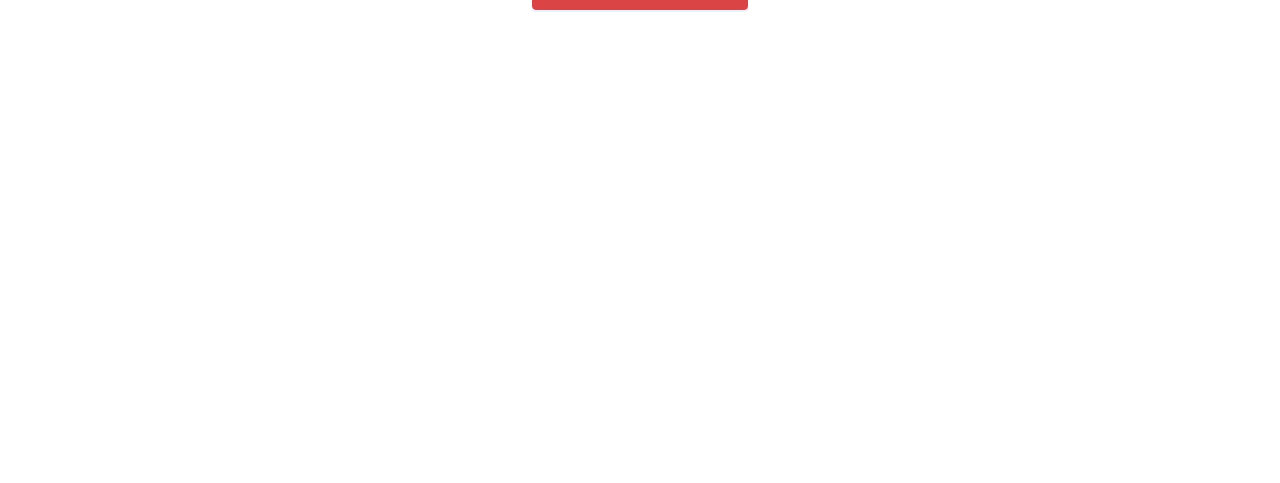
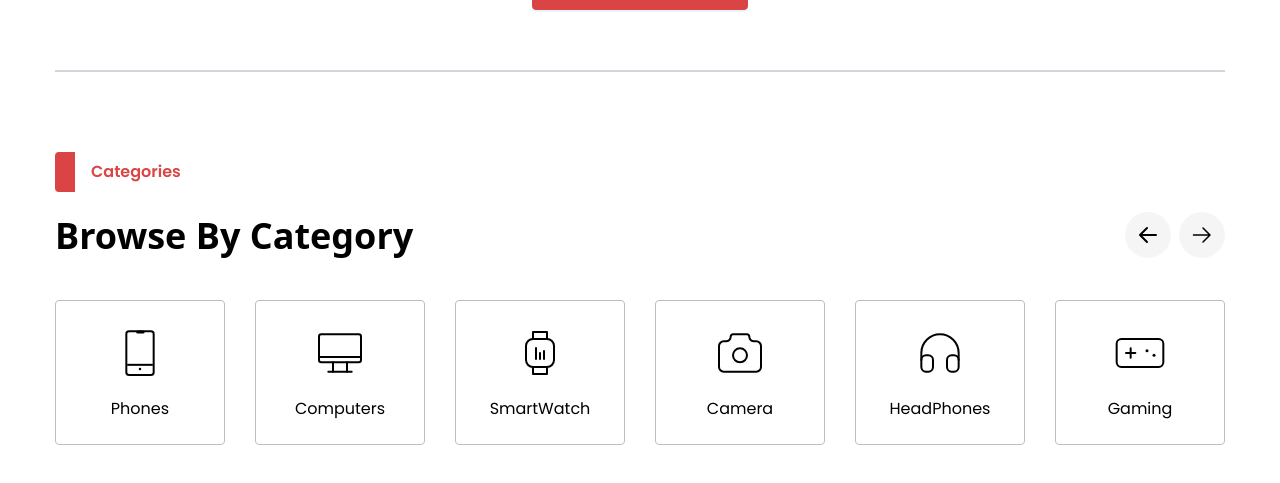
Before and after one commit to mr-sardorbek/Exclusive-react, a React (Vite) app: page / in a window 1280 px wide. Shown: the part 1271-1754 px from the top of the page. Before the commit the page ends 1341 px from the top, so only its background shows below. Built offline with nearby package versions, Linux system fonts and the light colour scheme.

Commit message:
category-section

```diff
--- a/src/components/cards.jsx
+++ b/src/components/cards.jsx
@@ -78,7 +78,8 @@
               src={product.img}
               alt={product.title}
             />
-            <p className="absolute top-3 left-3  w-[55px] h-[26px] rounded px-3 py-1 bg-[#DB4444] font-normal text-xs leading-[18px] text-[#fafafa] font-poppins">
+            <p className="absolute top-3 left-3  w-[55px] h-[26px] rounded px-3 py-1 bg-[#DB4444] font-normal text-xs
+             leading-[18px] text-[#fafafa] font-poppins">
               {product.discount}%
             </p>
             <button className="absolute top-3 right-3 bg-[#fff] rounded-[50%] cursor-pointer">
--- /dev/null
+++ b/src/components/categories.jsx
@@ -0,0 +1,161 @@
+// Rozmatov Sardpr
+import React from "react";
+import Cellphone from "../assets/icons/cellphone.svg";
+
+const categories = [
+  {
+    id: 1,
+    icon: (
+      <svg width="56" height="56" viewBox="0 0 56 56" fill="none" xmlns="http://www.w3.org/2000/svg">
+<g clip-path="url(#clip0_17086_868)">
+<path d="M38.9375 6.125H17.0625C15.5523 6.125 14.3281 7.34922 14.3281 8.85938V47.1406C14.3281 48.6508 15.5523 49.875 17.0625 49.875H38.9375C40.4477 49.875 41.6719 48.6508 41.6719 47.1406V8.85938C41.6719 7.34922 40.4477 6.125 38.9375 6.125Z" stroke="currentColor" stroke-width="2" stroke-linecap="round" stroke-linejoin="round"/>
+<path d="M25.6667 7H31.1354" stroke="currentColor" stroke-width="3" stroke-linecap="round" stroke-linejoin="round"/>
+<path d="M28 44.0052V44.0305" stroke="currentColor" stroke-width="2.5" stroke-linecap="round" stroke-linejoin="round"/>
+<line x1="15.1667" y1="39.8334" x2="40.8333" y2="39.8334" stroke="currentColor" stroke-width="2"/>
+</g>
+<defs>
+<clipPath id="clip0_17086_868">
+<rect width="56" height="56" fill="white"/>
+</clipPath>
+</defs>
+</svg>
+
+    ),
+
+    title: "Phones"
+  },
+
+    {
+    id: 2,
+    icon: (
+      <svg width="56" height="56" viewBox="0 0 56 56" fill="none" xmlns="http://www.w3.org/2000/svg">
+<g clip-path="url(#clip0_17086_613)">
+<path d="M46.6667 9.33337H9.33333C8.04467 9.33337 7 10.378 7 11.6667V35C7 36.2887 8.04467 37.3334 9.33333 37.3334H46.6667C47.9553 37.3334 49 36.2887 49 35V11.6667C49 10.378 47.9553 9.33337 46.6667 9.33337Z" stroke="currentColor" stroke-width="2" stroke-linecap="round" stroke-linejoin="round"/>
+<path d="M16.3333 46.6666H39.6667" stroke="currentColor" stroke-width="2" stroke-linecap="round" stroke-linejoin="round"/>
+<path d="M21 37.3334V46.6667" stroke="currentColor" stroke-width="2" stroke-linecap="round" stroke-linejoin="round"/>
+<path d="M35 37.3334V46.6667" stroke="currentColor" stroke-width="2" stroke-linecap="round" stroke-linejoin="round"/>
+<path d="M8 32H48" stroke="currentColor" stroke-width="2" stroke-linecap="round"/>
+</g>
+<defs>
+<clipPath id="clip0_17086_613">
+<rect width="56" height="56" fill="white"/>
+</clipPath>
+</defs>
+</svg>
+
+
+    ),
+
+    title: "Computers"
+  },
+
+    {
+    id: 3,
+    icon: (
+      <svg width="56" height="56" viewBox="0 0 56 56" fill="none" xmlns="http://www.w3.org/2000/svg">
+<g clip-path="url(#clip0_17086_629)">
+<path d="M35 14H21C17.134 14 14 17.134 14 21V35C14 38.866 17.134 42 21 42H35C38.866 42 42 38.866 42 35V21C42 17.134 38.866 14 35 14Z" stroke="currentColor" stroke-width="2" stroke-linecap="round" stroke-linejoin="round"/>
+<path d="M21 42V49H35V42" stroke="currentColor" stroke-width="2" stroke-linecap="round" stroke-linejoin="round"/>
+<path d="M21 14V7H35V14" stroke="currentColor" stroke-width="2" stroke-linecap="round" stroke-linejoin="round"/>
+<line x1="24" y1="23" x2="24" y2="34" stroke="currentColor" stroke-width="2" stroke-linecap="round"/>
+<line x1="28" y1="28" x2="28" y2="34" stroke="currentColor" stroke-width="2" stroke-linecap="round"/>
+<line x1="32" y1="26" x2="32" y2="34" stroke="currentColor" stroke-width="2" stroke-linecap="round"/>
+</g>
+<defs>
+<clipPath id="clip0_17086_629">
+<rect width="56" height="56" fill="white"/>
+</clipPath>
+</defs>
+</svg>
+
+
+    ),
+
+    title: "SmartWatch"
+  },
+
+    {
+    id: 4,
+    icon: (
+      <svg width="56" height="56" viewBox="0 0 56 56" fill="none" xmlns="http://www.w3.org/2000/svg">
+<g clip-path="url(#clip0_17086_6)">
+<path d="M11.6667 16.3334H14C15.2377 16.3334 16.4247 15.8417 17.2998 14.9665C18.175 14.0914 18.6667 12.9044 18.6667 11.6667C18.6667 11.0479 18.9125 10.4544 19.3501 10.0168C19.7877 9.57921 20.3812 9.33337 21 9.33337H35C35.6188 9.33337 36.2123 9.57921 36.6499 10.0168C37.0875 10.4544 37.3333 11.0479 37.3333 11.6667C37.3333 12.9044 37.825 14.0914 38.7002 14.9665C39.5753 15.8417 40.7623 16.3334 42 16.3334H44.3333C45.571 16.3334 46.758 16.825 47.6332 17.7002C48.5083 18.5754 49 19.7624 49 21V42C49 43.2377 48.5083 44.4247 47.6332 45.2999C46.758 46.175 45.571 46.6667 44.3333 46.6667H11.6667C10.429 46.6667 9.242 46.175 8.36683 45.2999C7.49167 44.4247 7 43.2377 7 42V21C7 19.7624 7.49167 18.5754 8.36683 17.7002C9.242 16.825 10.429 16.3334 11.6667 16.3334" stroke="currentColor" stroke-width="2" stroke-linecap="round" stroke-linejoin="round"/>
+<path d="M28 37.3334C31.866 37.3334 35 34.1994 35 30.3334C35 26.4674 31.866 23.3334 28 23.3334C24.134 23.3334 21 26.4674 21 30.3334C21 34.1994 24.134 37.3334 28 37.3334Z" stroke="currentColor" stroke-width="2" stroke-linecap="round" stroke-linejoin="round"/>
+</g>
+<defs>
+<clipPath id="clip0_17086_6">
+<rect width="56" height="56" fill="white"/>
+</clipPath>
+</defs>
+</svg>
+
+
+    ),
+
+    title: "Camera"
+  },
+
+    {
+    id: 5,
+    icon: (
+      <svg width="56" height="56" viewBox="0 0 56 56" fill="none" xmlns="http://www.w3.org/2000/svg">
+<g clip-path="url(#clip0_17086_644)">
+<path d="M16.3333 30.3334H14C11.4227 30.3334 9.33331 32.4227 9.33331 35V42C9.33331 44.5774 11.4227 46.6667 14 46.6667H16.3333C18.9106 46.6667 21 44.5774 21 42V35C21 32.4227 18.9106 30.3334 16.3333 30.3334Z" stroke="currentColor" stroke-width="2" stroke-linecap="round" stroke-linejoin="round"/>
+<path d="M42 30.3334H39.6667C37.0893 30.3334 35 32.4227 35 35V42C35 44.5774 37.0893 46.6667 39.6667 46.6667H42C44.5773 46.6667 46.6667 44.5774 46.6667 42V35C46.6667 32.4227 44.5773 30.3334 42 30.3334Z" stroke="currentColor" stroke-width="2" stroke-linecap="round" stroke-linejoin="round"/>
+<path d="M9.33331 35V28C9.33331 23.0493 11.3 18.3014 14.8007 14.8007C18.3013 11.3 23.0493 9.33337 28 9.33337C32.9507 9.33337 37.6986 11.3 41.1993 14.8007C44.7 18.3014 46.6666 23.0493 46.6666 28V35" stroke="currentColor" stroke-width="2" stroke-linecap="round" stroke-linejoin="round"/>
+</g>
+<defs>
+<clipPath id="clip0_17086_644">
+<rect width="56" height="56" fill="white"/>
+</clipPath>
+</defs>
+</svg>
+
+
+    ),
+
+    title: "HeadPhones"
+  },
+
+    {
+    id: 6,
+    icon: (
+      <svg width="56" height="56" viewBox="0 0 56 56" fill="none" xmlns="http://www.w3.org/2000/svg">
+<g clip-path="url(#clip0_17086_809)">
+<path d="M46.6666 14H9.33329C6.75596 14 4.66663 16.0893 4.66663 18.6667V37.3333C4.66663 39.9107 6.75596 42 9.33329 42H46.6666C49.244 42 51.3333 39.9107 51.3333 37.3333V18.6667C51.3333 16.0893 49.244 14 46.6666 14Z" stroke="currentColor" stroke-width="2" stroke-linecap="round" stroke-linejoin="round"/>
+<path d="M14 28H23.3333M18.6667 23.3334V32.6667" stroke="currentColor" stroke-width="2" stroke-linecap="round" stroke-linejoin="round"/>
+<path d="M35 25.6666V25.6908" stroke="currentColor" stroke-width="3" stroke-linecap="round" stroke-linejoin="round"/>
+<path d="M42 30.3333V30.3574" stroke="currentColor" stroke-width="3" stroke-linecap="round" stroke-linejoin="round"/>
+</g>
+<defs>
+<clipPath id="clip0_17086_809">
+<rect width="56" height="56" fill="white"/>
+</clipPath>
+</defs>
+</svg>
+
+
+    ),
+
+    title: "Gaming"
+  },
+]
+
+const Categories = () => {
+  return (
+    <div className="mb-[70px] flex gap-[30px]">
+      {categories.map((category) => (
+      <div
+      key={category.id}
+        className="w-[170px] h-[145px] flex items-center justify-center flex-col opacity-100 border rounded border-[#BDBDBD]
+      cursor-pointer hover:bg-[#DB4444] transition-all duration-300 hover:text-white"
+      >
+        {category.icon}
+        <p className="mt-4 font-normal text-base leading-6 tracking-[0%] font-poppins">{category.title}</p>
+      </div>
+      ))}
+    </div>
+  );
+};
+
+export default Categories;
--- a/src/index.css
+++ b/src/index.css
@@ -107,7 +107,8 @@
 
 
 
-.add-to-cart-btn { position: absolute;
+.add-to-cart-btn {
+	position: absolute;
 	 width: 100%; height: 41px;
 	  overflow: hidden; left: 0;
 	bottom: -41px; border: none;
--- a/src/pages/home-page.jsx
+++ b/src/pages/home-page.jsx
@@ -1,8 +1,10 @@
 import React from 'react'
 import Sidebar from '../components/sidebar'
 import Sections from '../components/sections'
-import Cards from '../components/cards'
+import Cards from "../components/cards"
 import { Button } from 'antd'
+import Categories from '../components/categories'
+
 
 const HomePage = () => {
   return (
@@ -11,9 +13,12 @@
       <Sidebar/>
       <Sections title="Today’s" tag="Flash Sales" showTimer={true} showButtons={true}/>
       <Cards/>
-     <div className='flex justify-center mt-[60px] mb-[60px]'>
-      <Button type='primary'>View All Products</Button>
-     </div>
+      <div className='flex justify-center mt-[60px] mb-[60px]'>
+        <Button type='primary'>View All Products</Button>
+      </div>
+      <hr className='mt-[60px] mb-[80px] my-4 border-t-2 border-gray-300'/>
+      <Sections  title="Categories"  tag="Browse By Category" showTimer={false}/>
+      <Categories/>
     </div>
     </>
   )
```
Also changed, not shown: src/assets/icons/cellphone.svg (added).
